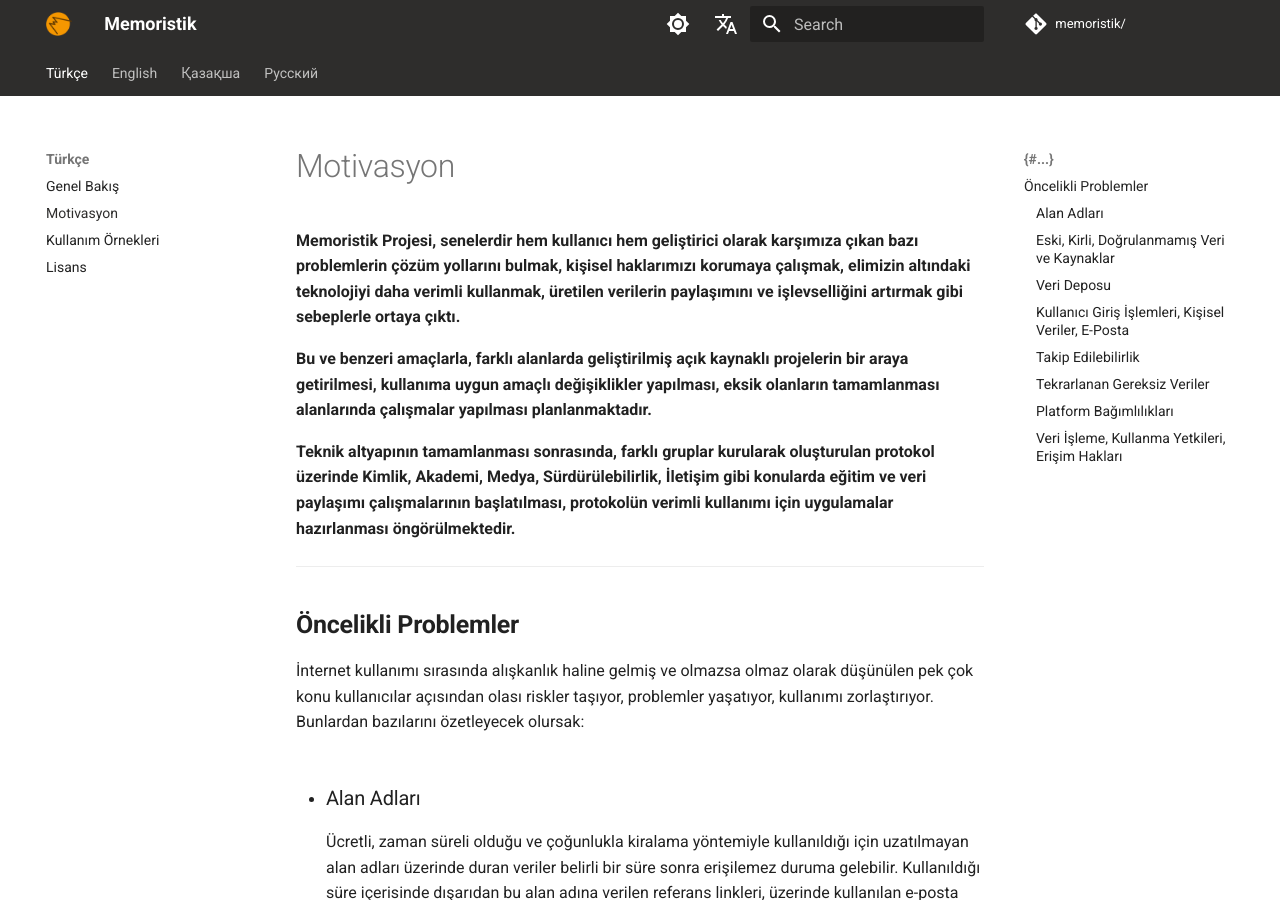
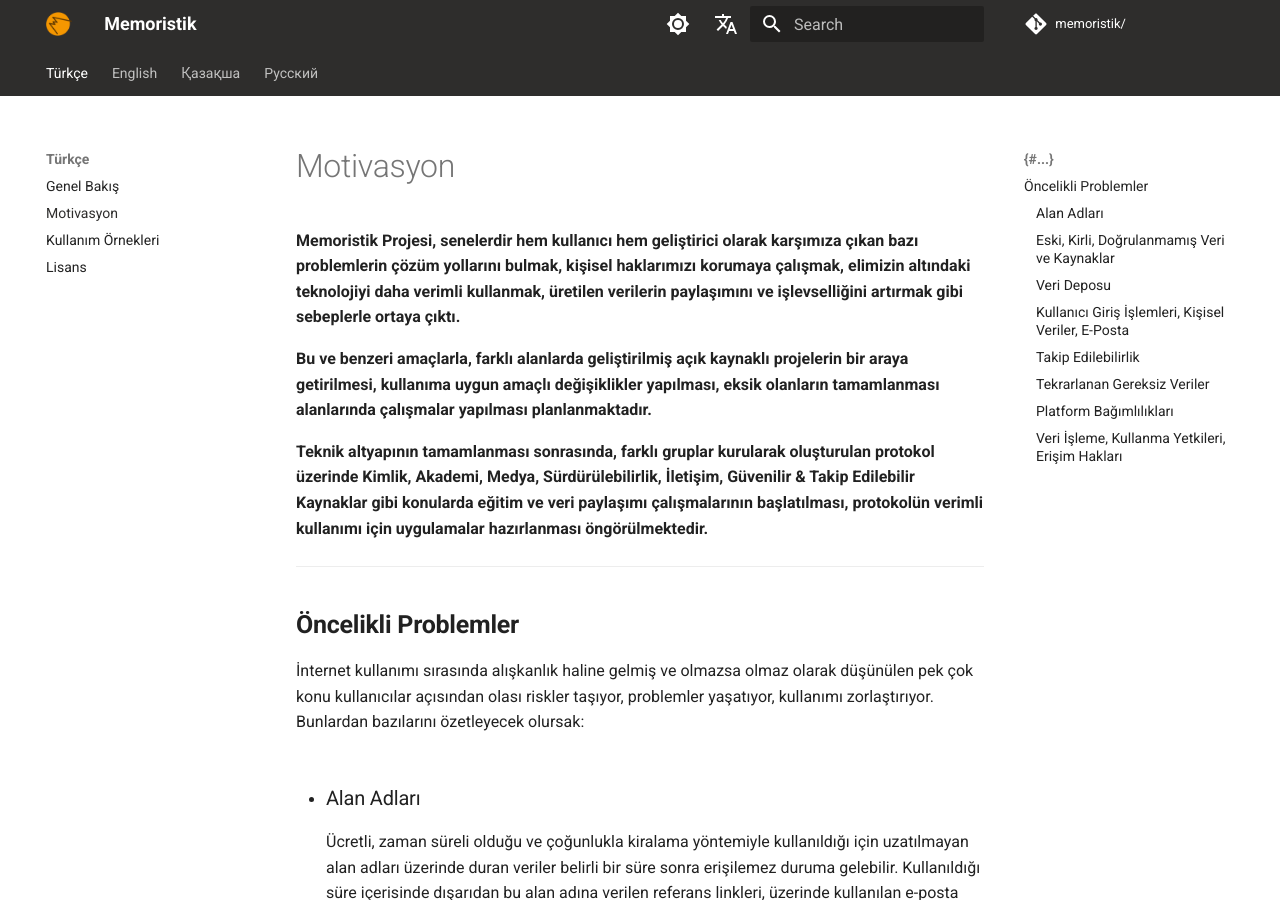
Before and after one commit to memoristik/memoristik.github.io, an MkDocs documentation site: the page built from docs/tr/motivasyon.md, in a window 1280 px wide and 900 px high. Built offline with MkDocs 1.6.1 and Material for MkDocs 9.7.7, drawn with Linux system fonts in a browser that asks for light colours; comment, search, counter and statistics services are not loaded.

Commit message:
small fix

```diff
--- a/docs/tr/motivasyon.md
+++ b/docs/tr/motivasyon.md
@@ -4,7 +4,7 @@
 
 **Bu ve benzeri amaçlarla, farklı alanlarda geliştirilmiş açık kaynaklı projelerin bir araya getirilmesi, kullanıma uygun amaçlı değişiklikler yapılması, eksik olanların tamamlanması alanlarında çalışmalar yapılması planlanmaktadır.**
 
-**Teknik altyapının tamamlanması sonrasında, farklı gruplar kurularak oluşturulan protokol üzerinde Kimlik, Akademi, Medya, Sürdürülebilirlik, İletişim gibi konularda eğitim ve veri paylaşımı çalışmalarının başlatılması, protokolün verimli kullanımı için uygulamalar hazırlanması öngörülmektedir.**
+**Teknik altyapının tamamlanması sonrasında, farklı gruplar kurularak oluşturulan protokol üzerinde Kimlik, Akademi, Medya, Sürdürülebilirlik, İletişim, Güvenilir & Takip Edilebilir Kaynaklar gibi konularda eğitim ve veri paylaşımı çalışmalarının başlatılması, protokolün verimli kullanımı için uygulamalar hazırlanması öngörülmektedir.**
 
 ---
 
--- a/mkdocs.yml
+++ b/mkdocs.yml
@@ -59,11 +59,11 @@
   - "assets/css/custom.css"
 
 markdown_extensions:
-  - pymdownx.superfences:
-      custom_fences:
-        - name: mermaid
-          class: mermaid
-          format: !!python/name:pymdownx.superfences.fence_code_format
+  # - pymdownx.superfences:
+  #     custom_fences:
+  #       - name: mermaid
+  #         class: mermaid
+  #         format: !!python/name:pymdownx.superfences.fence_code_format
   - footnotes
   - toc:
       title: "{#...}"
```
Also changed, not shown: docs/en/motivation.md (+1 -1 lines).
